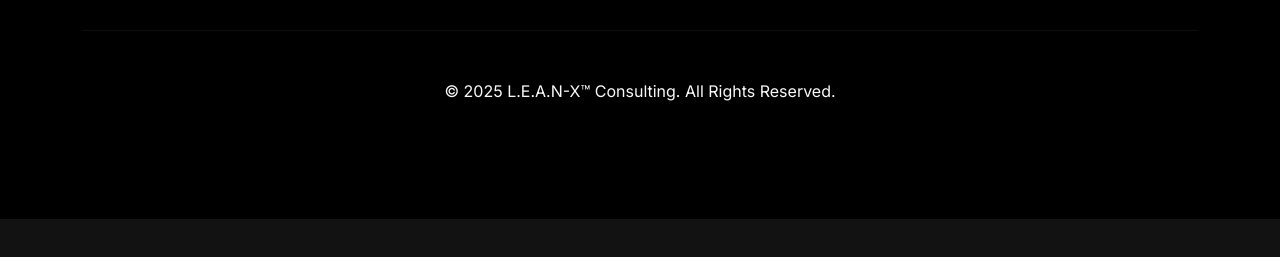
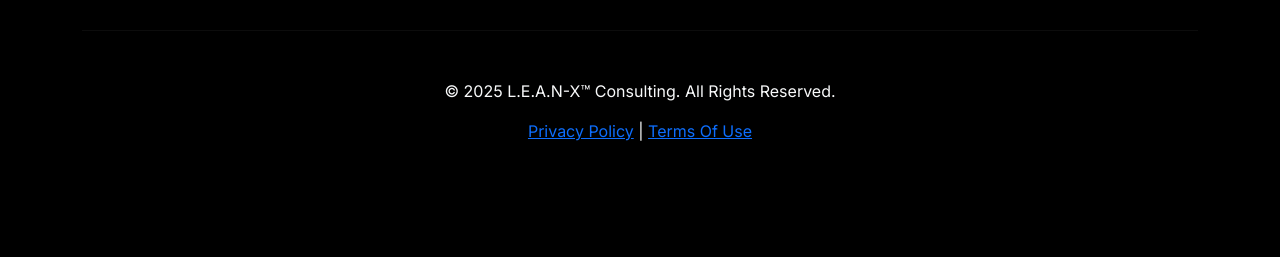
Before and after one commit to kshyam/leanxmethod, a plain HTML site: page index.html in a window 1280 px wide. Shown: the part 5853-6110 px from the top of the page. Before the commit the page ends 6072 px from the top, so only its background shows below. Drawn offline with nearby package versions, Linux system fonts and the light colour scheme.

Commit message:
privacy policy updated

```diff
--- a/index.html
+++ b/index.html
@@ -490,6 +490,10 @@
             <hr class="my-5" style="border-color: #333;">
             <div class="text-center">
                 <p>&copy; 2025 L.E.A.N-X™ Consulting. All Rights Reserved.</p>
+                <p>
+                   <a href="/privacy-policy" target="_blank">Privacy Policy</a> |
+                   <a href="/terms-of-use" target="_blank">Terms Of Use</a>
+                </p>
             </div>
         </div>
     </footer>
```
Also changed, not shown: terms-of-use.html (+4 -0 lines).
